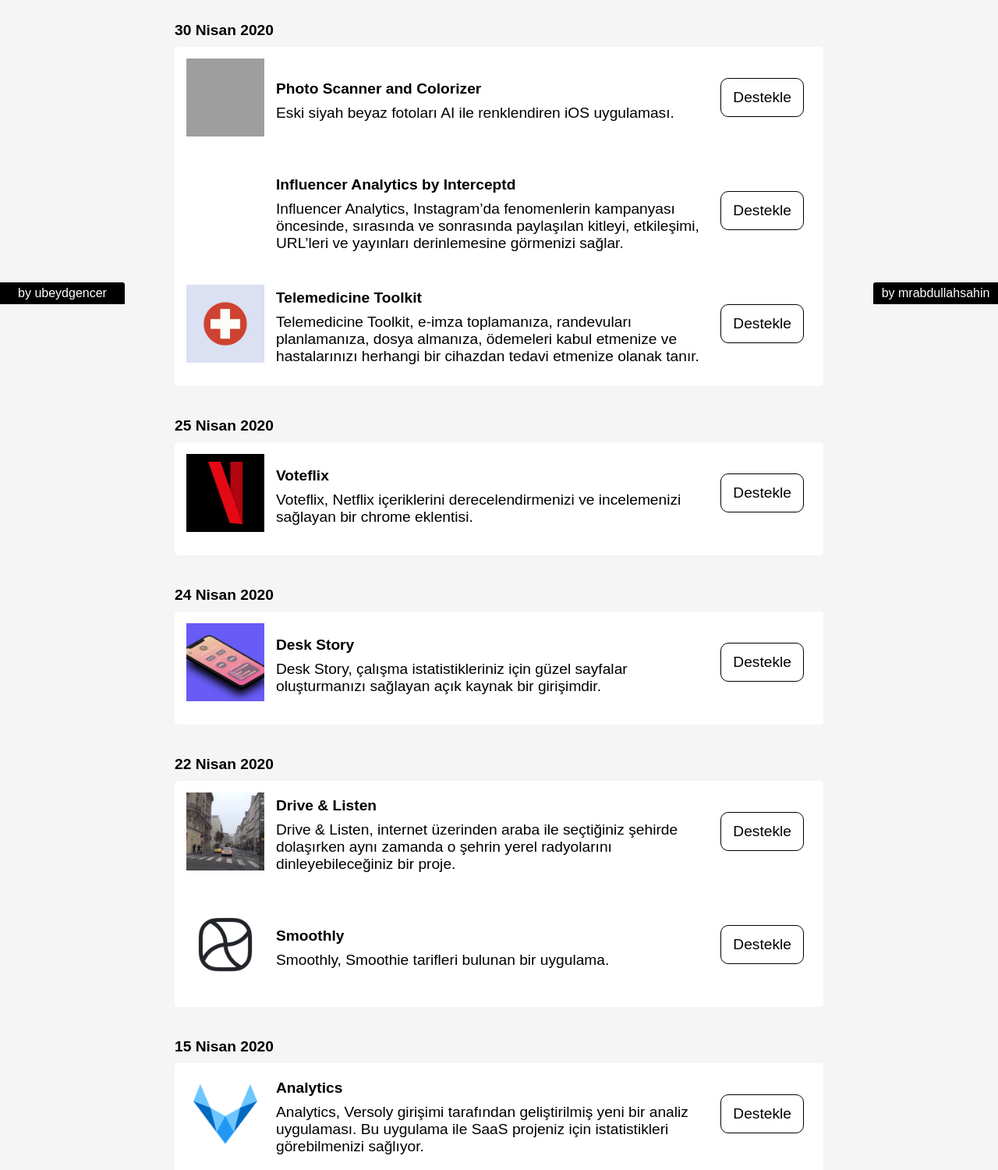
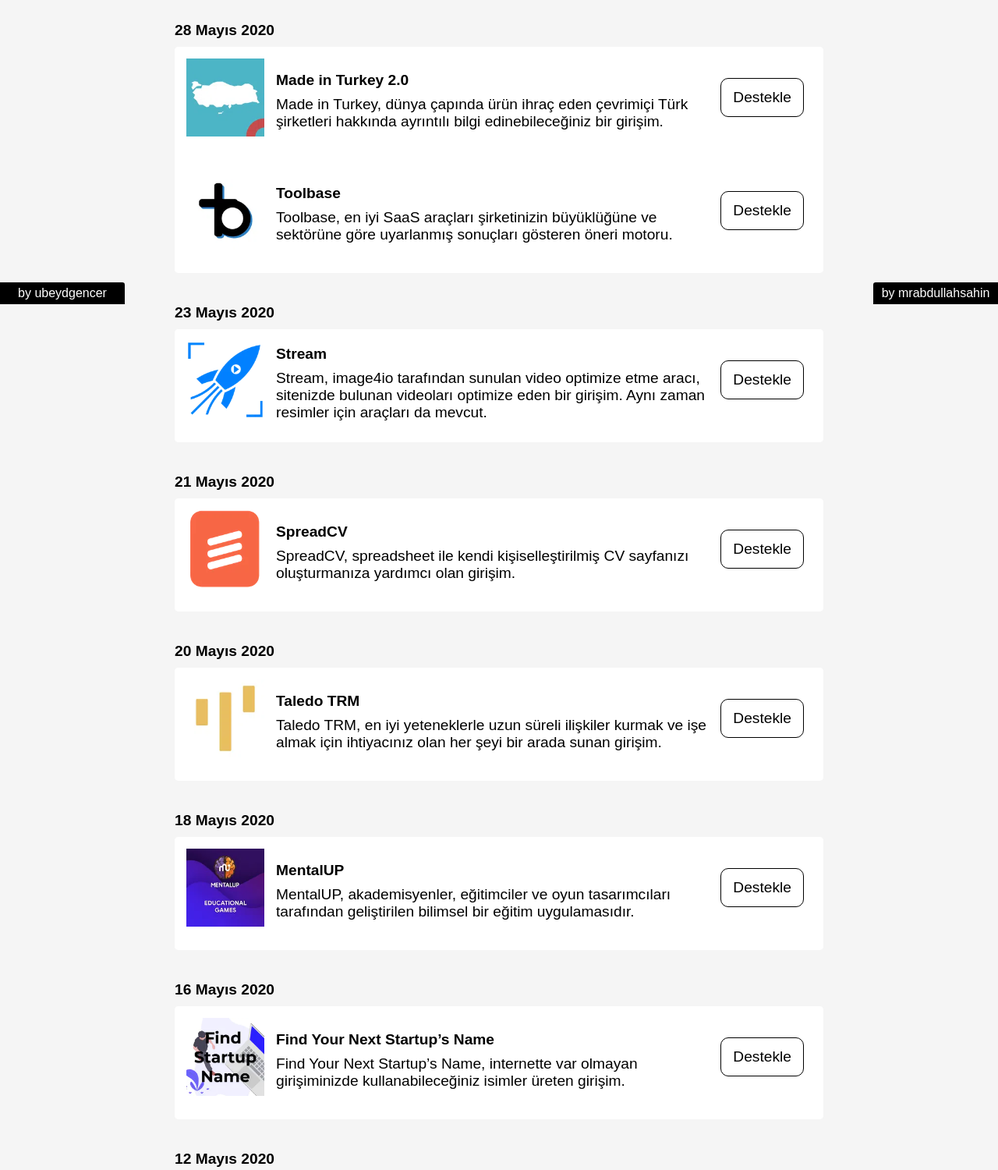
Before and after one commit to ProductHuntTurkey/producthuntturkey, a Gatsby site: page / in a window 1280 px wide. Shown: the part 410-1910 px from the top of the page at 78% size. Built offline with nearby package versions, Linux system fonts and the light colour scheme; Gatsby itself is replaced by a stand-in of ours; grey boxes are pictures that could not be loaded.

Commit message:
yeni girişimler eklendi

```diff
--- a/src/components/Pictures.js
+++ b/src/components/Pictures.js
@@ -86,3 +86,12 @@
 exports.influenceranalytics = require('../data/images/influenceranalytics.gif');
 exports.telemedicinetoolkit = require('../data/images/telemedicinetoolkit.gif');
 exports.applewatchhandraisetracker = require('../data/images/applewatchhandraisetracker.jpeg');
+exports.jotFormzoomscheduler = require('../data/images/jotFormzoomscheduler.gif');
+exports.findyourstartupnames = require('../data/images/findyourstartupnames.png');
+exports.mentalup = require('../data/images/mentalup.gif');
+exports.taledotrm = require('../data/images/taledotrm.gif');
+exports.SpreadCV = require('../data/images/SpreadCV.png');
+exports.stream4io = require('../data/images/stream4io.png');
+exports.madeinturkey20 = require('../data/images/madeinturkey20.gif');
+exports.toolbaseio = require('../data/images/toolbaseio.gif');
+exports.speeddial = require('../data/images/speeddial.png');
--- a/src/data/data.json
+++ b/src/data/data.json
@@ -1,5 +1,99 @@
 {
     "Startups" : [
+        {
+            "productDate" : "02 Haziran 2020",
+            "ProductInfo" : [
+                {
+                    "productName" : "SpeedDial",
+                    "productDescription" : "SpeedDial, iPad’inizi kullanarak sevdiğiniz kişilere hızlı bir şekilde erişebilmenizi sağlayan uygulama.",
+                    "productLink" : "https://www.producthunt.com/posts/speeddial-for-ipad",
+                    "productPicture" : "speeddial"
+                }
+            ]
+        },
+        {
+            "productDate" : "28 Mayıs 2020",
+            "ProductInfo" : [
+                {
+                    "productName" : "Made in Turkey 2.0",
+                    "productDescription" : "Made in Turkey, dünya çapında ürün ihraç eden çevrimiçi Türk şirketleri hakkında ayrıntılı bilgi edinebileceğiniz bir girişim.",
+                    "productLink" : "https://www.producthunt.com/posts/made-in-turkey-2-0",
+                    "productPicture" : "madeinturkey20"
+                },
+                {
+                    "productName" : "Toolbase",
+                    "productDescription" : "Toolbase, en iyi SaaS araçları şirketinizin büyüklüğüne ve sektörüne göre uyarlanmış sonuçları gösteren öneri motoru.",
+                    "productLink" : "https://www.producthunt.com/posts/toolbase-io",
+                    "productPicture" : "toolbaseio"
+                }
+            ]
+        },
+        {
+            "productDate" : "23 Mayıs 2020",
+            "ProductInfo" : [
+                {
+                    "productName" : "Stream",
+                    "productDescription" : "Stream, image4io tarafından sunulan video optimize etme aracı, sitenizde bulunan videoları optimize eden bir girişim. Aynı zaman resimler için araçları da mevcut.",
+                    "productLink" : "https://www.producthunt.com/posts/stream-by-image4io",
+                    "productPicture" : "stream4io"
+                }
+            ]
+        },
+        {
+            "productDate" : "21 Mayıs 2020",
+            "ProductInfo" : [
+                {
+                    "productName" : "SpreadCV",
+                    "productDescription" : "SpreadCV, spreadsheet ile kendi kişiselleştirilmiş CV sayfanızı oluşturmanıza yardımcı olan girişim.",
+                    "productLink" : "https://www.producthunt.com/posts/spreadcv",
+                    "productPicture" : "SpreadCV"
+                }
+            ]
+        },
+        {
+            "productDate" : "20 Mayıs 2020",
+            "ProductInfo" : [
+                {
+                    "productName" : "Taledo TRM",
+                    "productDescription" : "Taledo TRM, en iyi yeteneklerle uzun süreli ilişkiler kurmak ve işe almak için ihtiyacınız olan her şeyi bir arada sunan girişim.",
+                    "productLink" : "https://www.producthunt.com/posts/taledo-trm",
+                    "productPicture" : "taledotrm"
+                }
+            ]
+        },
+        {
+            "productDate" : "18 Mayıs 2020",
+            "ProductInfo" : [
+                {
+                    "productName" : "MentalUP",
+                    "productDescription" : "MentalUP, akademisyenler, eğitimciler ve oyun tasarımcıları tarafından geliştirilen bilimsel bir eğitim uygulamasıdır.",
+                    "productLink" : "https://www.producthunt.com/posts/mentalup",
+                    "productPicture" : "mentalup"
+                }
+            ]
+        },
+        {
+            "productDate" : "16 Mayıs 2020",
+            "ProductInfo" : [
+                {
+                    "productName" : "Find Your Next Startup’s Name",
+                    "productDescription" : "Find Your Next Startup’s Name,  internette var olmayan girişiminizde kullanabileceğiniz isimler üreten girişim.",
+                    "productLink" : "https://www.producthunt.com/posts/find-your-next-startup-s-name",
+                    "productPicture" : "findyourstartupnames"
+                }
+            ]
+        },
+        {
+            "productDate" : "12 Mayıs 2020",
+            "ProductInfo" : [
+                {
+                    "productName" : "JotForm Zoom Scheduler",
+                    "productDescription" : "JotForm Zoom Scheduler, formlar aracılığıyla zoom toplantıları, web seminerleri ve randevular planlayabilmenizi sağlayan araç.",
+                    "productLink" : "https://www.producthunt.com/posts/jotform-zoom-scheduler",
+                    "productPicture" : "jotFormzoomscheduler"
+                }
+            ]
+        },
         {
             "productDate" : "01 Mayıs 2020",
             "ProductInfo" : [
```
Also changed, not shown: src/data/images/SpreadCV.png (added), src/data/images/findyourstartupnames.png (added), src/data/images/jotFormzoomscheduler.gif (added), src/data/images/madeinturkey20.gif (added), src/data/images/mentalup.gif (added), src/data/images/speeddial.png (added), src/data/images/stream4io.png (added), src/data/images/taledotrm.gif (added), src/data/images/toolbaseio.gif (added).
